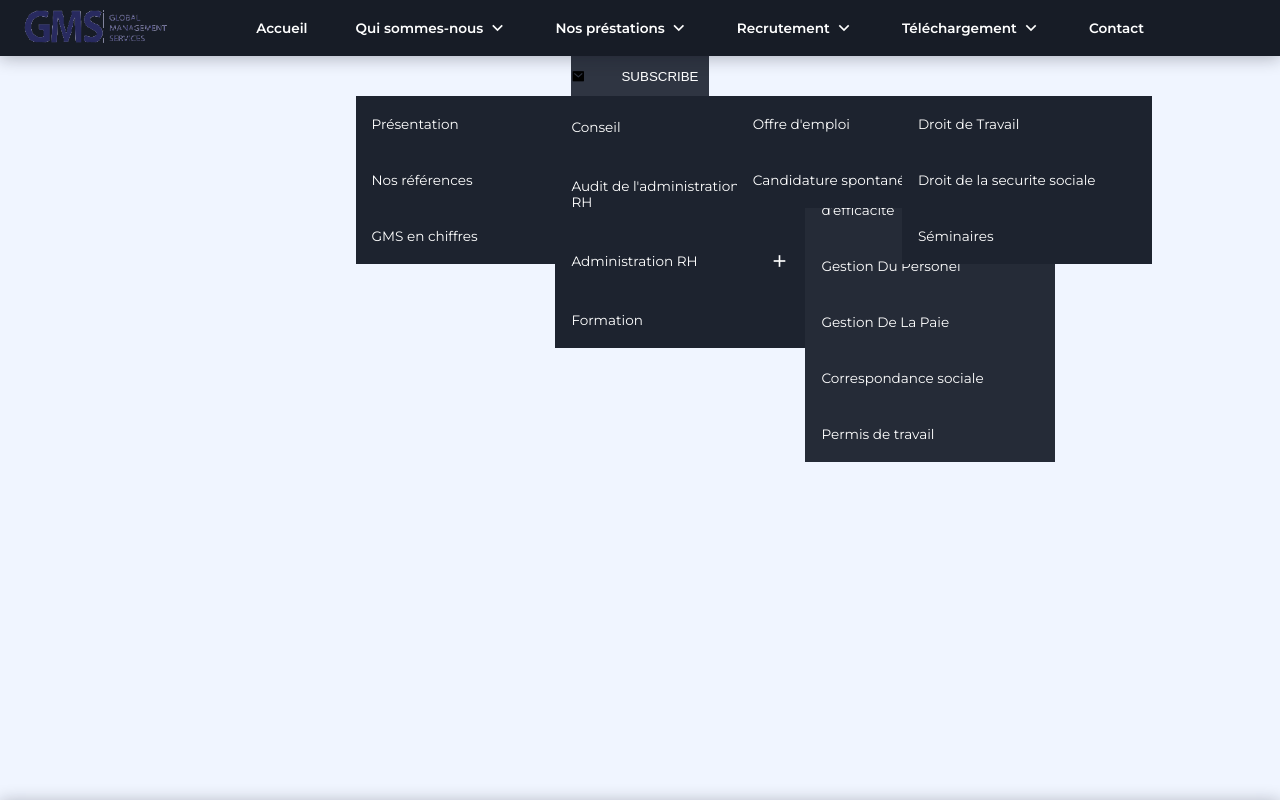
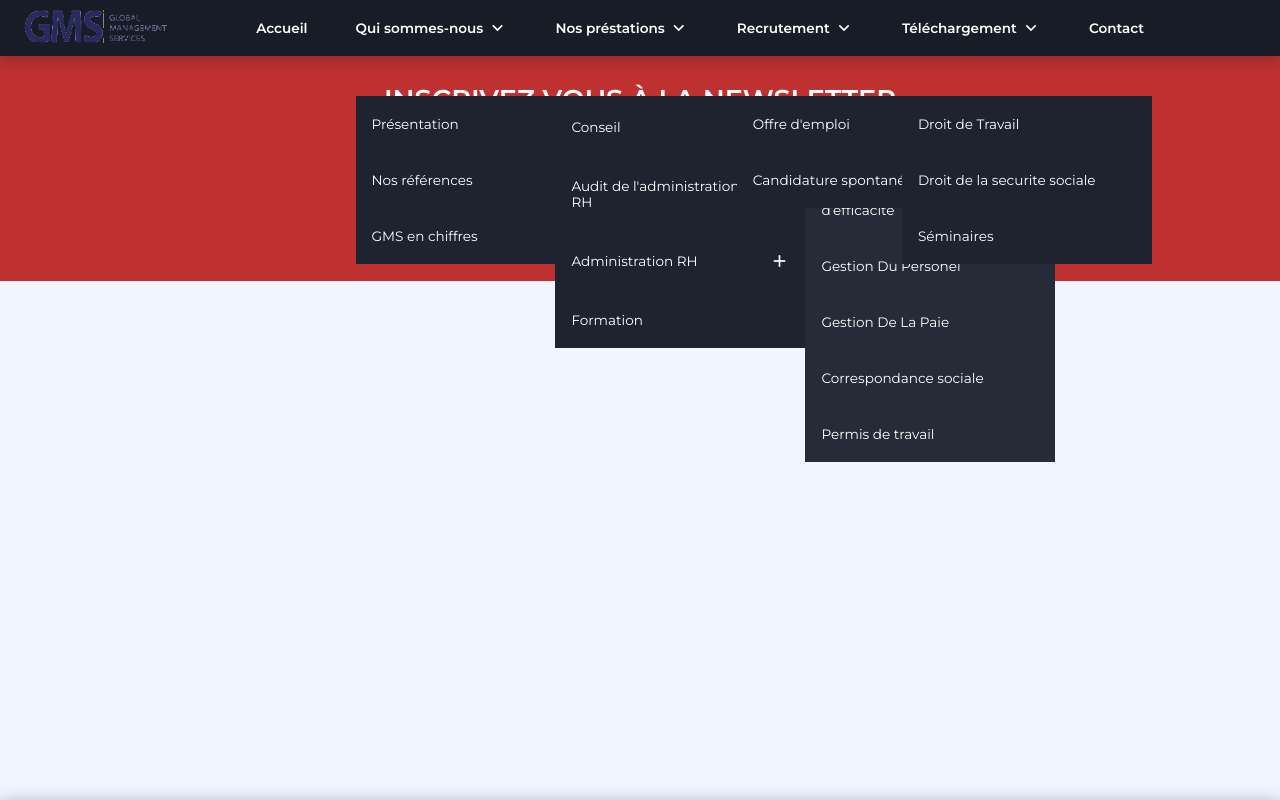
Before and after one commit to Hocine737718/multi_serivce, a Vue app: page / in a window 1280 px wide. Shown: the top 800 px of the page. Built offline with nearby package versions, Linux system fonts and the light colour scheme.

Commit message:
Sign Up Commit

```diff
--- a/src/assets/css/Home/home.css
+++ b/src/assets/css/Home/home.css
@@ -1,6 +1,27 @@
 .home{
     margin-top: var(--header-height);
     height: calc(100vh - var(--header-height));
+}
+.home_signup{
+    color: #fff;
+    padding: 1.5rem 0 1.5rem;
+    background-color: var(--first-color-light);
+    display: flex;
+    flex-direction: column;
+    align-items: center;
+    justify-content: center;
+}
+.home_signup h1{
+    color: #fff;
+    display: flex;
+    align-items: flex-end;
+    text-transform: uppercase;
+}
+.signup_form{
+    padding: 3rem;
+    display: flex;
+    justify-content: center;
+    align-items: center;
 }
 .signup_box{
     height: 40px;
@@ -8,22 +29,26 @@
     display: flex;
 }
 .signup_box i{
-    background: #2f3542;
-    width: 40px;
-    line-height: 40px;
+    display: flex;
+    background: var(--black-color);
+    font-size: 3.7rem;
+    padding: 2rem 0;
+    align-items: center;
+    color: white;
 }
 .signup_input{
     width: 0px;
     transition: 0.6s;
+    font-size: 1.5rem;
 }
 .signup_box:hover > .signup_input,.signup_input:focus{
-    width: 260px;
-    padding: 0 10px;
+    width: 700px;
+    padding: 2rem;
 }
 .signup_btn{
-    background: #2f3542;
+    background: var(--black-color);
     color: white;
-    padding: 0 10px;
+    padding: 2rem;
+    font-size: 1.5rem;
     text-transform: uppercase;
-    cursor: pointer;
 }
--- a/src/assets/css/_global.css
+++ b/src/assets/css/_global.css
@@ -53,6 +53,9 @@ input, button{
 }
 button{
     cursor: pointer;
+    display: flex;
+    align-items: center;
+    text-align: center;
 }
 .container {
     max-width: 1120px;
--- a/src/components/Home/SignUpCmp.vue
+++ b/src/components/Home/SignUpCmp.vue
@@ -1,10 +1,11 @@
 <template>
     <div class="home_signup">
+        <h1>Inscrivez vous à la newsletter</h1>
         <form :action="actionURL" method="POST" class="signup_form" >
             <div class="signup_box">
                 <i class="ri-mail-fill"></i>
-                <input class="signup_input" type="email" name="email" value="" placeholder="Enter your email">
-                <button class="signup_btn" type="submit" name="button">Subscribe</button>
+                <input class="signup_input" type="email" name="email" value="" placeholder="Entrer votre adresse e-mail">
+                <button class="signup_btn" type="submit" name="button">Valider</button>
             </div>
         </form>
     </div>
```
